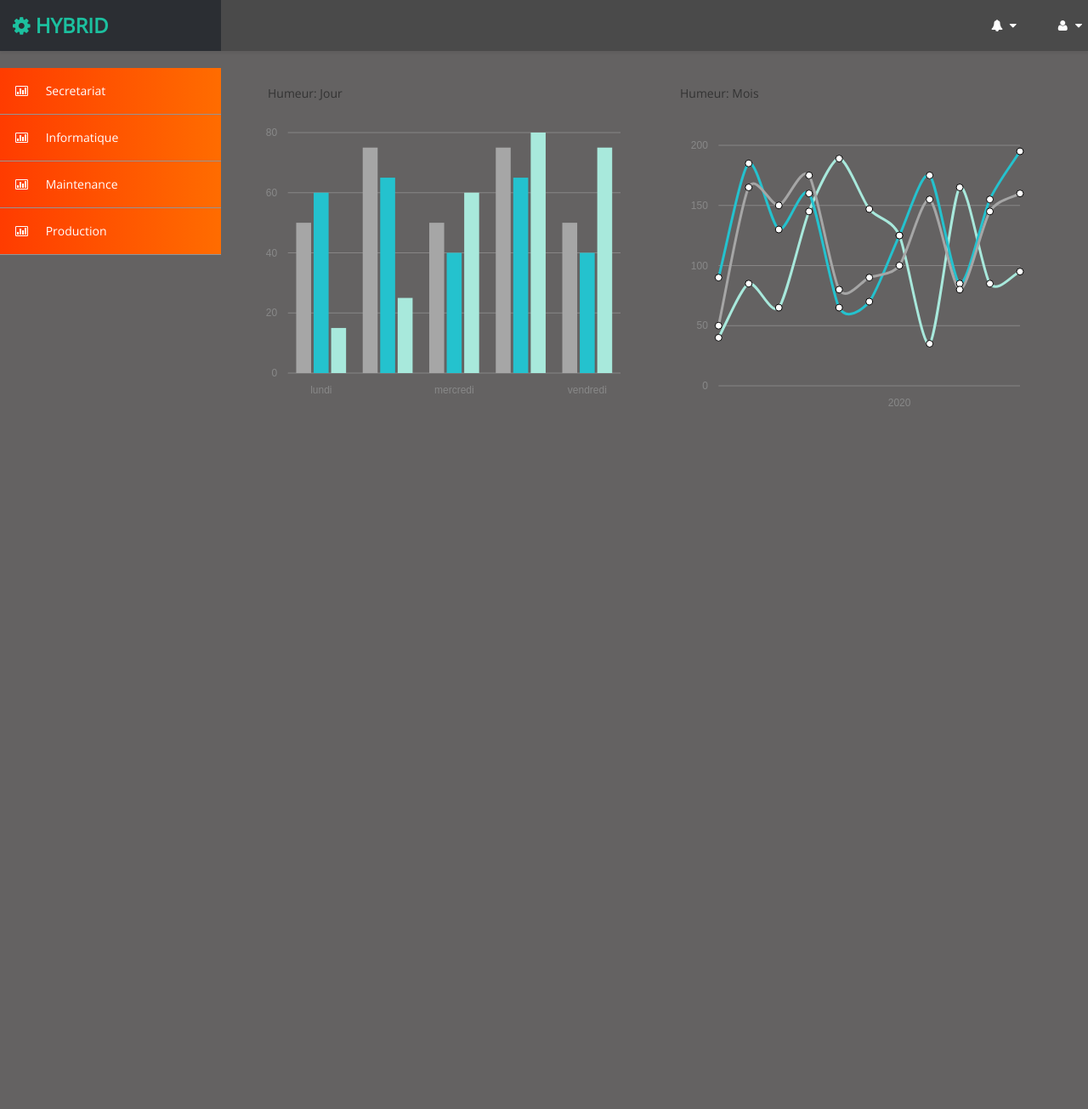
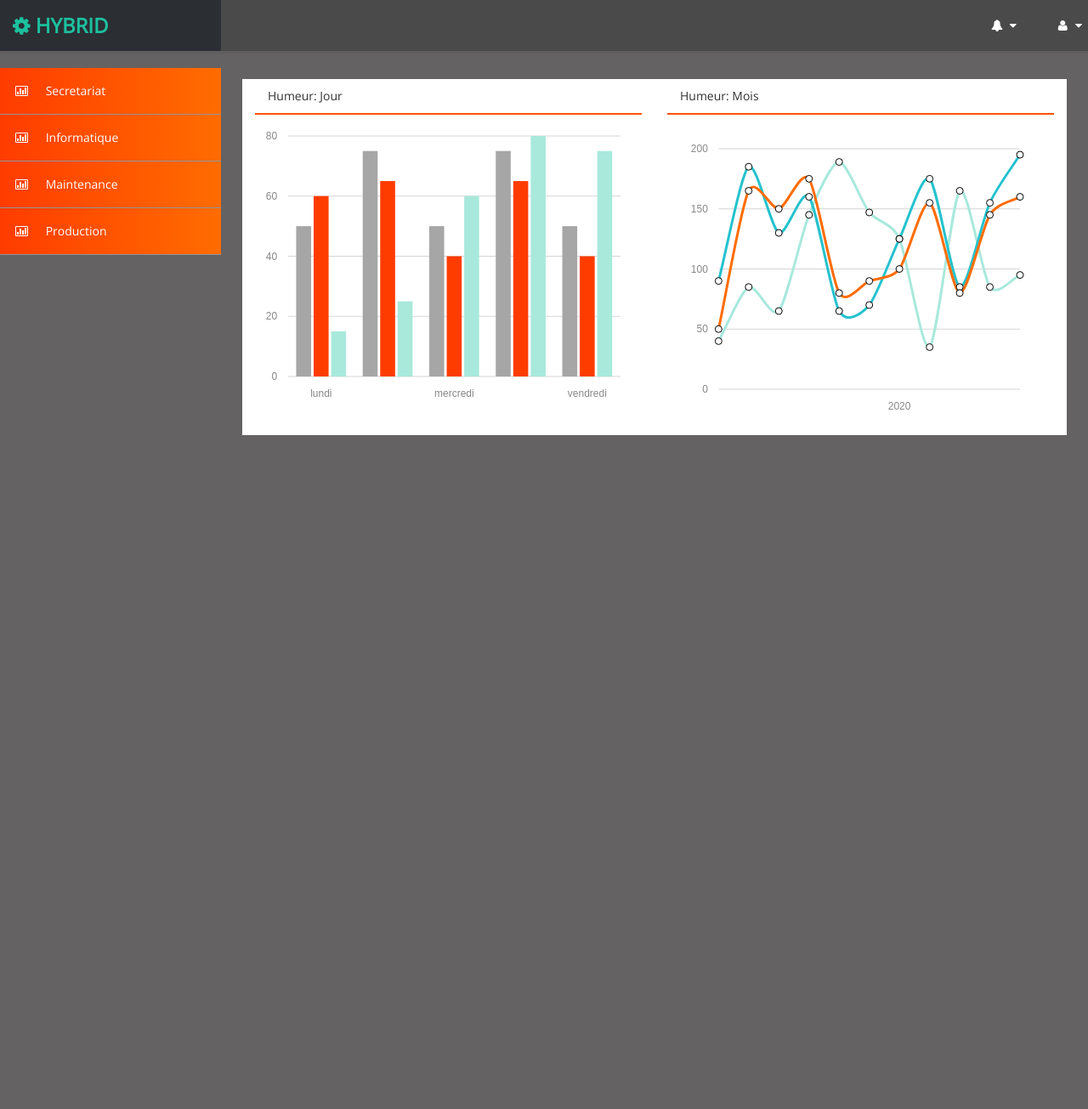
Before and after one commit to skyrebel/softrh, a PHP site: page /hybrid-admin-free-web-template/chart.html in a window 1280 px wide. Shown: the whole page at 85% size. Run offline with PHP 8.4, Linux system fonts and the light colour scheme; grey boxes are pictures that could not be loaded.

Commit message:
modification du dashboard

```diff
--- a/choice.html
+++ b/choice.html
@@ -18,7 +18,6 @@
     <title>Soft_rh</title>
 
 </head>
-
 
 
 <body>
--- a/hybrid-admin-free-web-template/assets/css/custom-styles.css
+++ b/hybrid-admin-free-web-template/assets/css/custom-styles.css
@@ -12,6 +12,10 @@ body {
     font-family: 'Open Sans', sans-serif;
   background: rgb(100, 98, 98) !important;
 
+}
+
+.bg-graphics {
+    background-color: rgb(255, 255, 255);
 }
 
  #wrapper {
@@ -188,7 +192,7 @@ font-size: 16px;
 padding: 15px 15px 0;}
 .panel-heading {
   /* padding: 15px 15px 0px; */
-  border-bottom: 1px solid transparent;
+  border-bottom: 2px solid rgb(255, 81, 0);
   border-top-left-radius: 3px;
   border-top-right-radius: 3px;
 }
--- a/hybrid-admin-free-web-template/assets/js/custom-scripts.js
+++ b/hybrid-admin-free-web-template/assets/js/custom-scripts.js
@@ -56,7 +56,7 @@
                 xkey: 'y',
                 ykeys: ['a', 'b', 'c'],
                 labels: ['Series A', 'Series B', 'Series C'],
-				barColors: ['#A6A6A6','#24C2CE','#A8E9DC'],
+				barColors: ['#A6A6A6','#FF3C00','#A8E9DC'],
                 hideHover: 'auto',
                 resize: true
             });
@@ -92,7 +92,7 @@
       resize: true,
       pointFillColors:['#ffffff'],
       pointStrokeColors: ['black'],
-      lineColors:['#A6A6A6','#24C2CE', '#A8E9DC']
+       lineColors:['#FF6C00','#24C2CE', '#A8E9DC']
 
             });
 
--- a/hybrid-admin-free-web-template/chart.html
+++ b/hybrid-admin-free-web-template/chart.html
@@ -141,10 +141,29 @@
         <div id="page-wrapper">
             <div id="page-inner">
                 <!-- /. ROW  -->
+                <div class="row">
+                    <div class="col">
+                        <div class="row">
+                            <div class="col-lg-6"></div>
+                            <div class="col-lg-6"></div>
+                        </div>
+                    </div>
+                    <div class="col">
+                        <div class="row">
+                            <div class="col-lg-6"></div>
+                            <div class="col-lg-6"></div>
+                        </div>
+                    </div>
+                    <div class="col">
+                        <div class="row">
+                            <div class="col-lg-6"></div>
+                            <div class="col-lg-6"></div>
+                        </div>
+                    </div>
+                </div>
+                <div class="row bg-graphics">
 
-                <div class="row">
-
-                    <div class="col-md-6 col-sm-12 col-xs-12">
+                    <div class="col-xs-12 col-sm-12 col-md-6 bg-graphics p-lg-3">
                         <div class="">
                             <div class="panel-heading">
                                 Humeur: Jour
@@ -155,7 +174,7 @@
                         </div>
                     </div>
 
-                    <div class="col-md-6 col-sm-12 col-xs-12">
+                    <div class="col-xs-12 col-sm-12 col-md-6 bg-graphics p-lg-3">
                         <div class="">
                             <div class="panel-heading">
                                 Humeur: Mois
```
